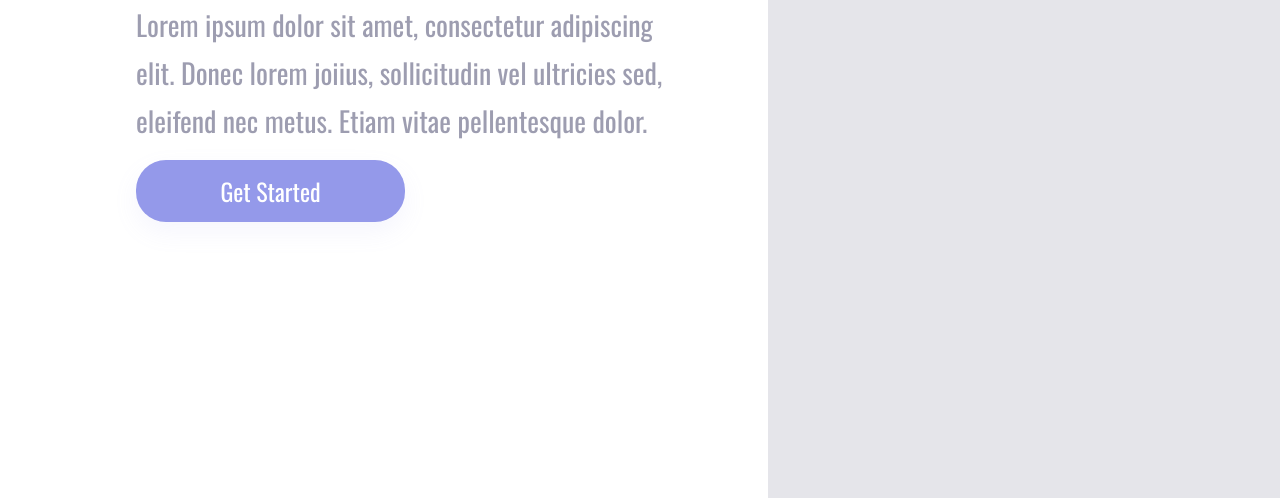
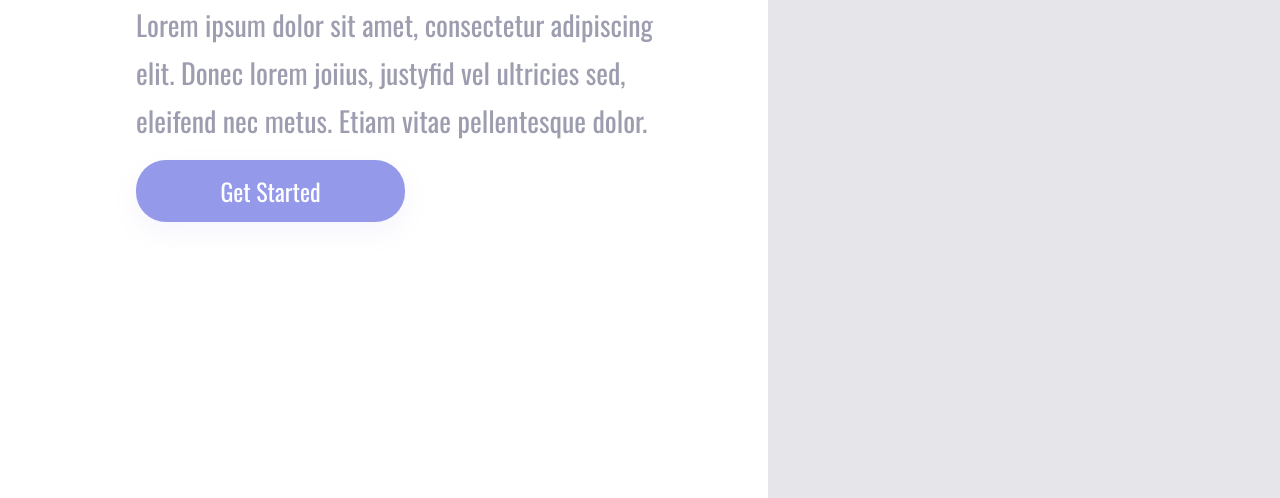
Before and after one commit to Jaymisom123/Projeto1, a plain HTML site: page index.html in a window 1280 px wide. Shown: the part 302-800 px from the top of the page. Drawn offline with nearby package versions, Linux system fonts and the light colour scheme.

Commit message:
Mudandança do paragráfo Lorem

```diff
--- a/index.html
+++ b/index.html
@@ -17,7 +17,7 @@
             <h1>Easy Shopping Via Mobile</h1>
 
             <p>Lorem ipsum dolor sit amet, consectetur adipiscing
-                elit. Donec lorem joiius, sollicitudin vel ultricies sed,
+                elit. Donec lorem joiius, justyfid vel ultricies sed,
                 eleifend nec metus. Etiam vitae pellentesque dolor.
             </p>
 
```
